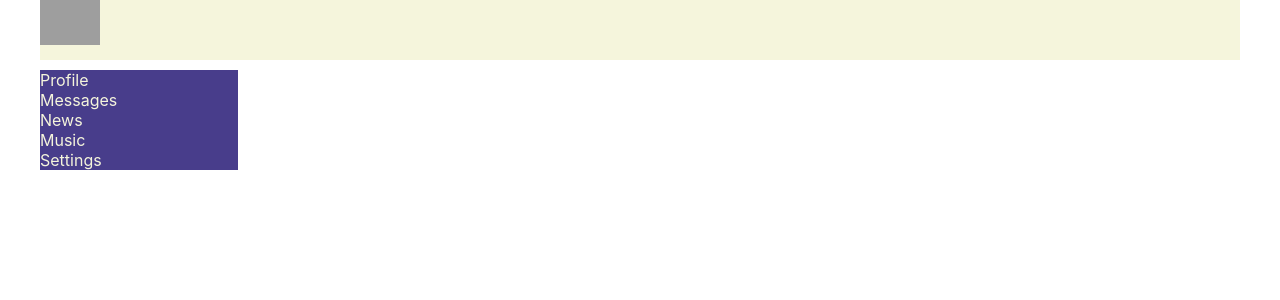
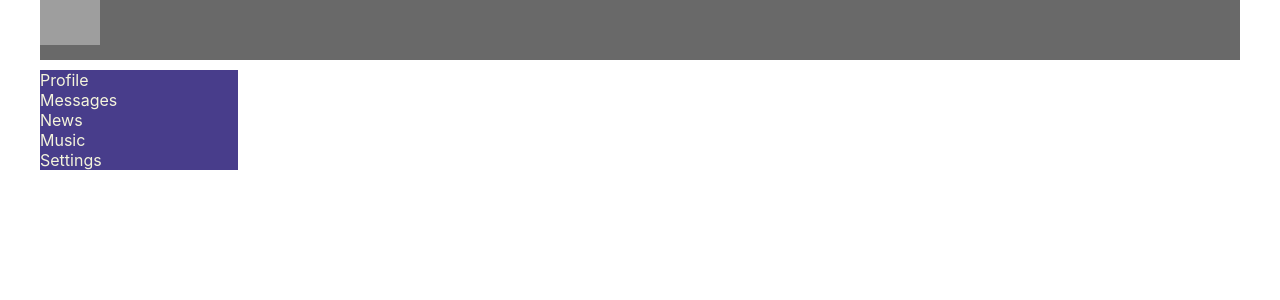
Before and after one commit to Grisha0404/my-first-project, a React (Create React App) app: page / in a window 1280 px wide. Shown: the top 300 px of the page. Built offline with nearby package versions, Linux system fonts and the light colour scheme; grey boxes are pictures that could not be loaded.

Commit message:
Update header.module.css

```diff
--- a/src/components/header/header.module.css
+++ b/src/components/header/header.module.css
@@ -3,7 +3,7 @@
 
 .header{
     grid-area: h;
-    background-color: beige;
+    background-color: dimgrey;
 }
 .header img{
     width: 60px;
```
